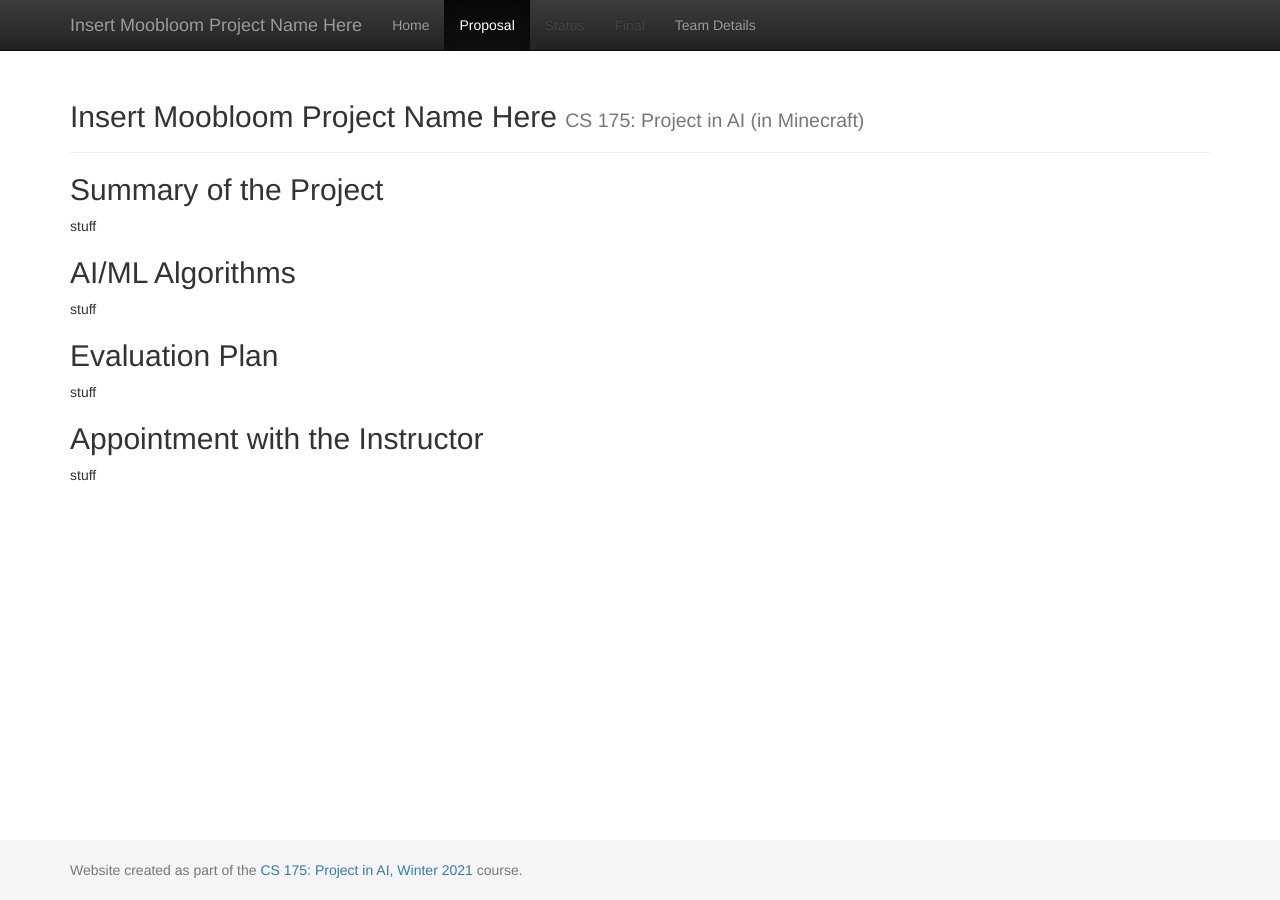
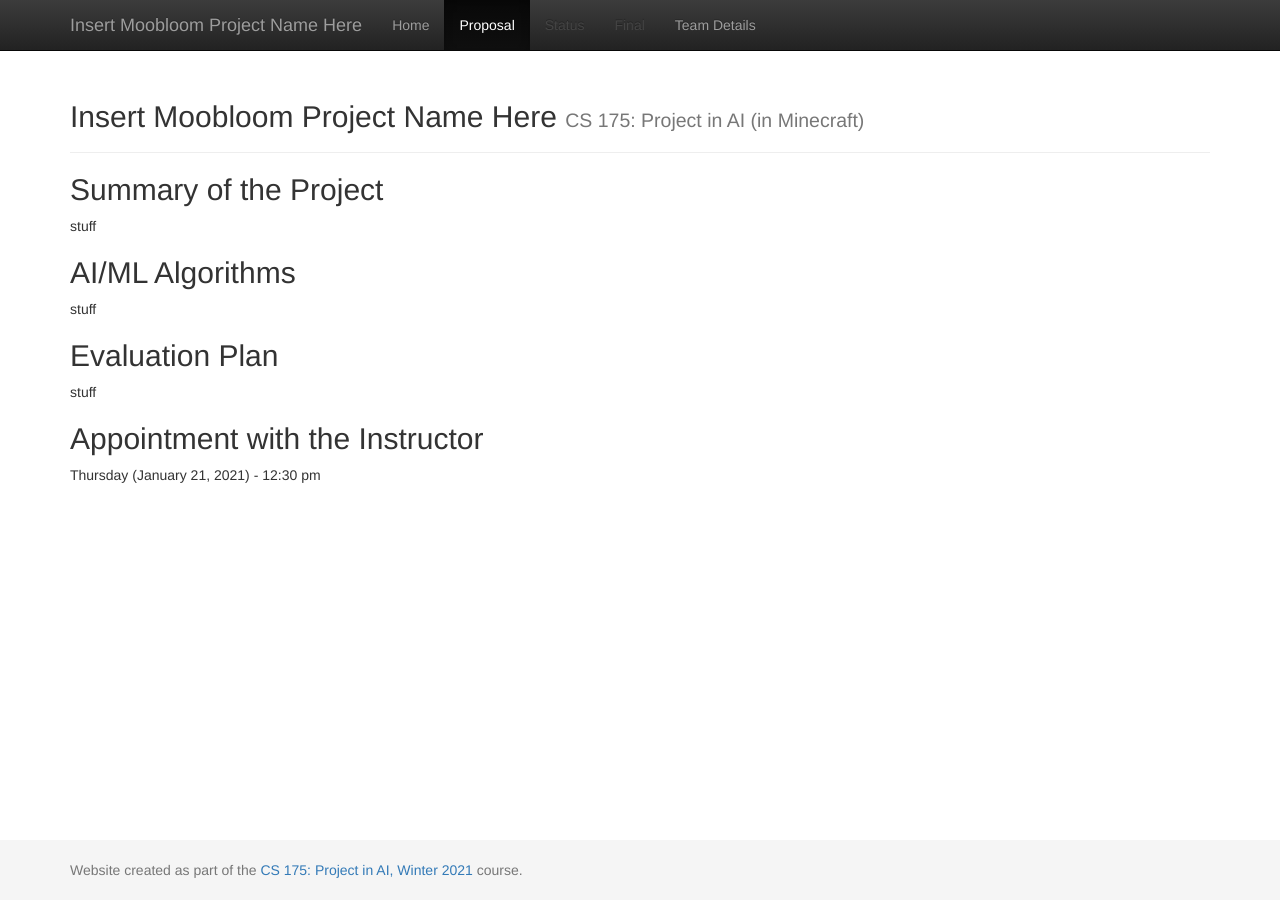
Before and after one commit to rayoh123/Moobloom, a Jekyll site: the page built from docs/proposal.md, in a window 1280 px wide. Built offline with Jekyll 4.4.1, drawn with Linux system fonts in a browser that asks for light colours.

Commit message:
Added appointment time

```diff
--- a/docs/proposal.md
+++ b/docs/proposal.md
@@ -13,4 +13,4 @@ stuff
 stuff
 
 ## Appointment with the Instructor
-stuff
+Thursday (January 21, 2021) - 12:30 pm
```
